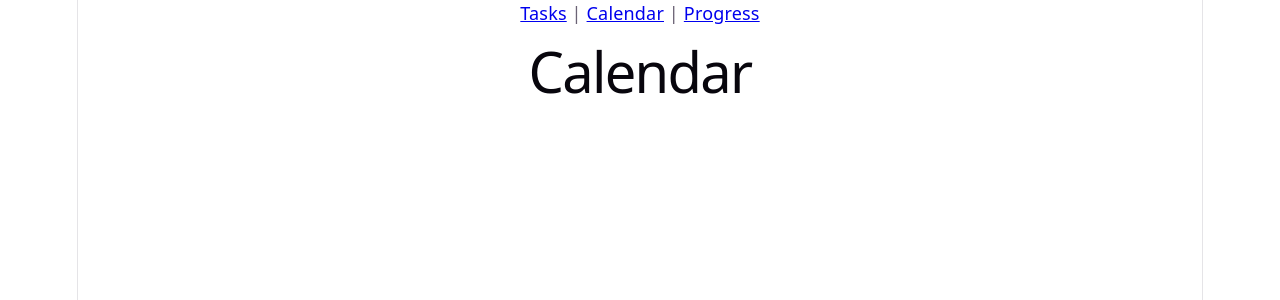
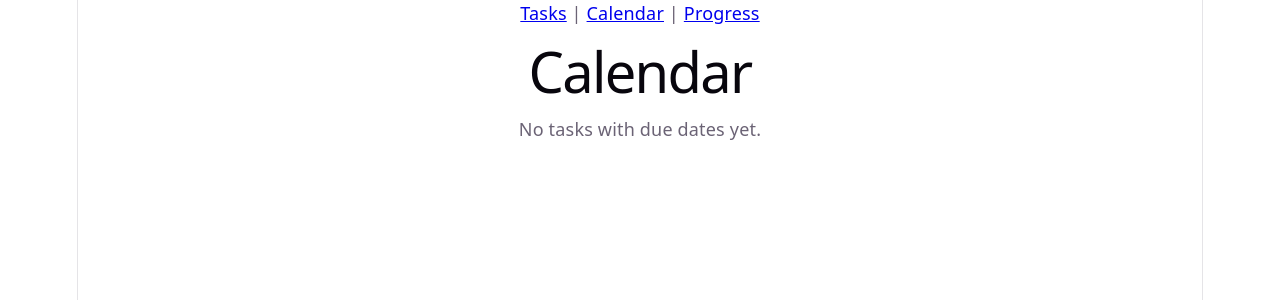
Before and after one commit to ahohenna/OMA-SOVELLUS-WOH, a React (Vite) app: page /calendar in a window 1280 px wide. Shown: the top 300 px of the page. Built offline with nearby package versions, Linux system fonts and the light colour scheme.

Commit message:
Lisää eräpäiväkalenteri

```diff
--- a/src/pages/Calendar.jsx
+++ b/src/pages/Calendar.jsx
@@ -1,3 +1,31 @@
 export default function Calendar() {
-  return <h1>Calendar</h1>
+  const savedTasks = localStorage.getItem('tasks')
+  const tasks = savedTasks ? JSON.parse(savedTasks) : []
+
+  const scheduledTasks = tasks
+    .filter((task) => task.dueDate)
+    .sort((first, second) => first.dueDate.localeCompare(second.dueDate))
+
+  return (
+    <main>
+      <h1>Calendar</h1>
+
+      {scheduledTasks.length === 0 ? (
+        <p>No tasks with due dates yet.</p>
+      ) : (
+        <ul>
+          {scheduledTasks.map((task) => (
+            <li key={task.id}>
+              <strong>
+                {new Date(`${task.dueDate}T00:00:00`).toLocaleDateString()}
+              </strong>
+              {' — '}
+              {task.name}
+              {task.completed && ' (Completed)'}
+            </li>
+          ))}
+        </ul>
+      )}
+    </main>
+  )
 }
```
